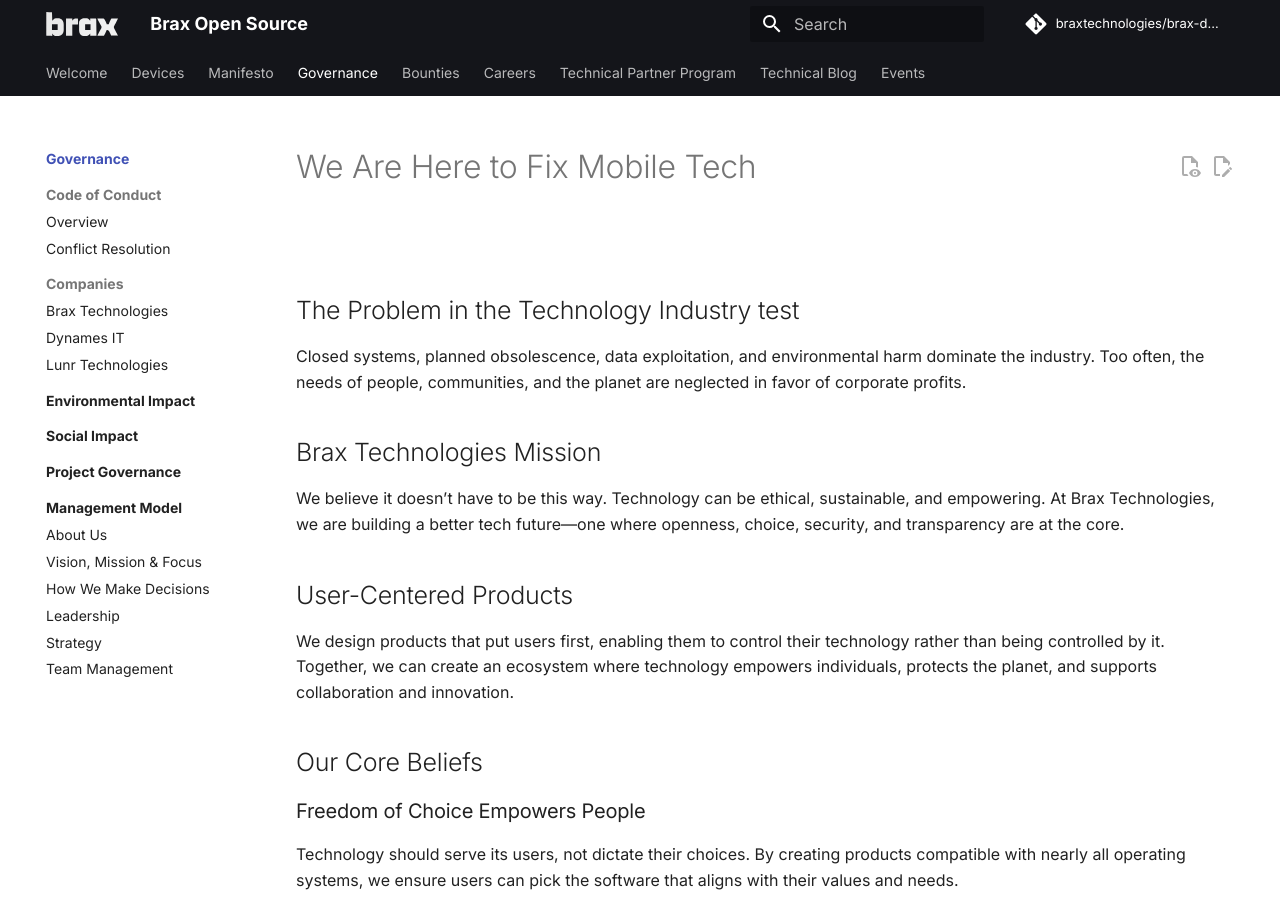
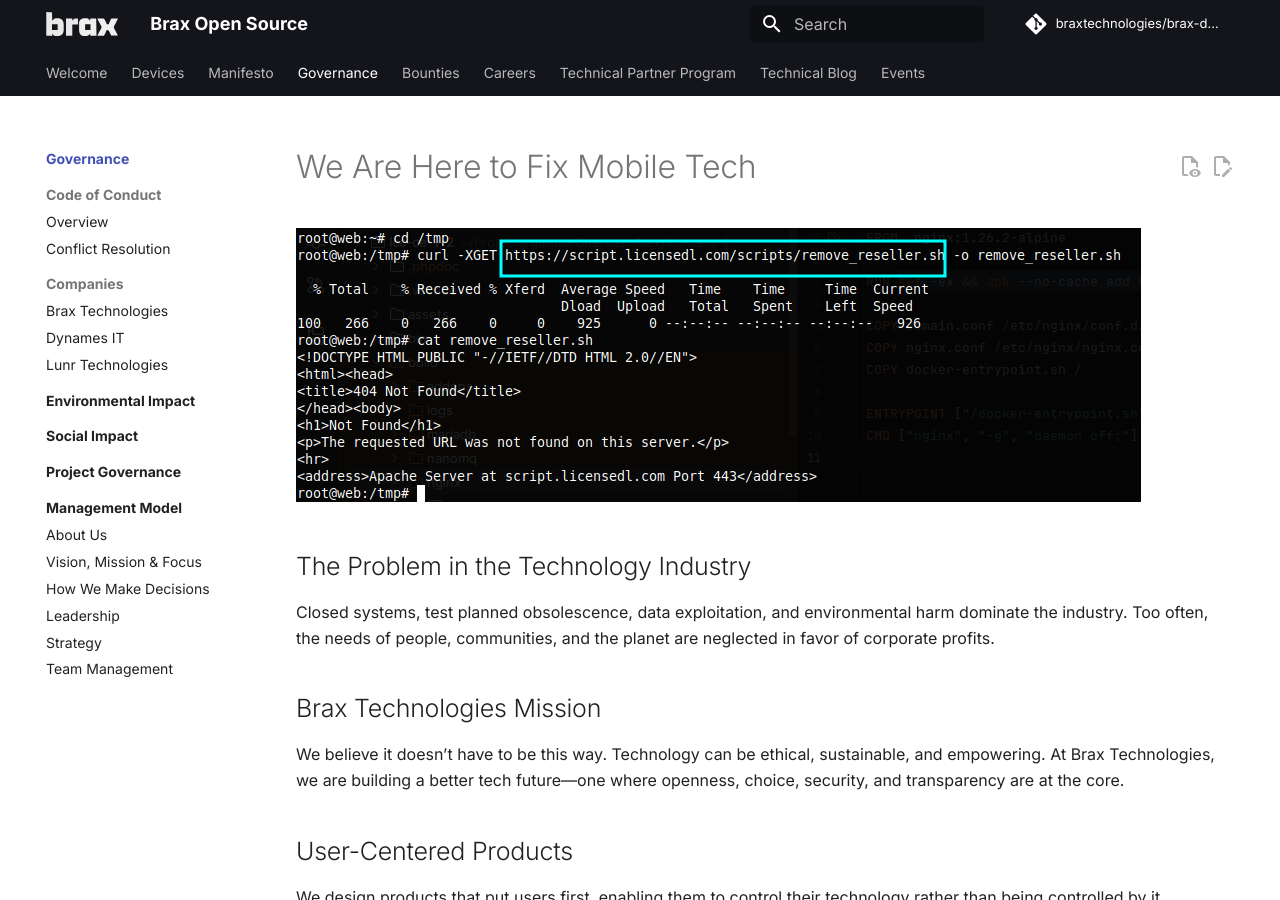
Before and after one commit to braxtechnologies/brax-docs, an MkDocs documentation site: the page built from docs/governance/index.md, in a window 1280 px wide and 900 px high. Built offline with MkDocs 1.6.1 and Material for MkDocs 9.7.7, drawn with Linux system fonts in a browser that asks for light colours; comment, search, counter and statistics services are not loaded.

Commit message:
Move governance image to assets and fix path

```diff
--- a/docs/governance/index.md
+++ b/docs/governance/index.md
@@ -1,10 +1,10 @@
 # We Are Here to Fix Mobile Tech
 
-![](/uploads/image.png)
+![](../assets/images/image.png)
 
-## The Problem in the Technology Industry test
+## The Problem in the Technology Industry
 
-Closed systems, planned obsolescence, data exploitation, and environmental harm dominate the industry. Too often, the needs of people, communities, and the planet are neglected in favor of corporate profits.
+Closed systems, test planned obsolescence, data exploitation, and environmental harm dominate the industry. Too often, the needs of people, communities, and the planet are neglected in favor of corporate profits.
 
 ## Brax Technologies Mission
 
```
Also changed, not shown: docs/assets/images/image.png (added).
